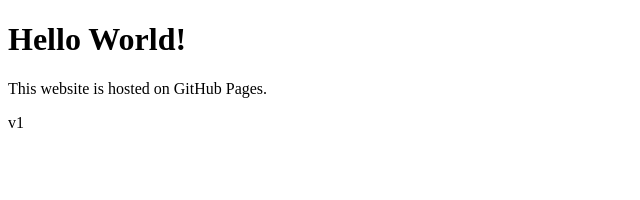
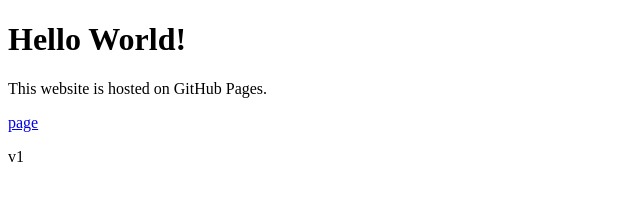
Before and after one commit to anscode/web, a plain HTML site: page index.html in a window 1280 px wide. Shown: the full height of the page, 0-640 px from the left. Drawn offline with Linux system fonts and the light colour scheme.

Commit message:
Add link to page.html in index.html

```diff
--- a/index.html
+++ b/index.html
@@ -6,6 +6,7 @@
 <body>
     <h1>Hello World!</h1>
     <p>This website is hosted on GitHub Pages.</p>
+    <p><a href="page.html">page</a></p>
     <p>v1</p>
 </body>
 </html>
```
